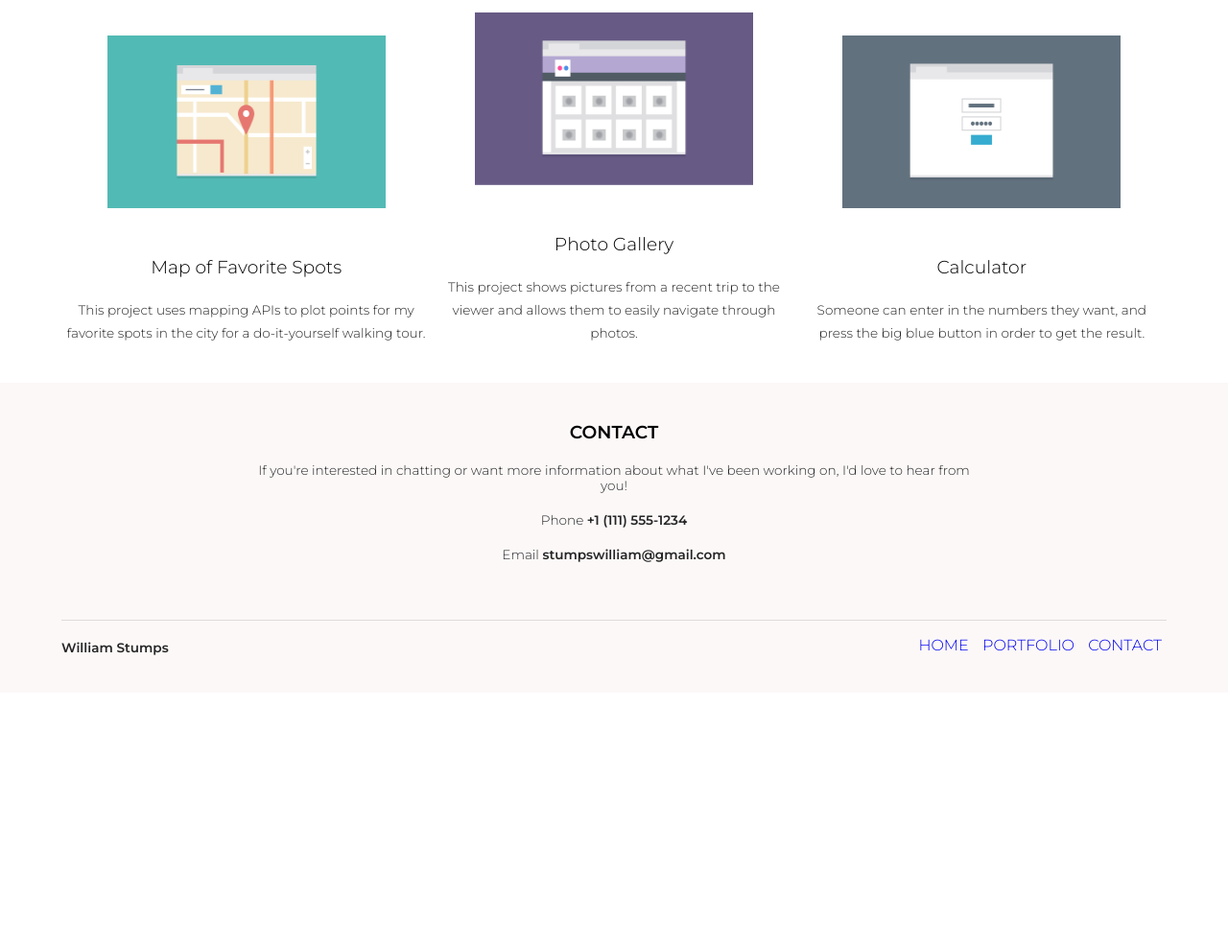
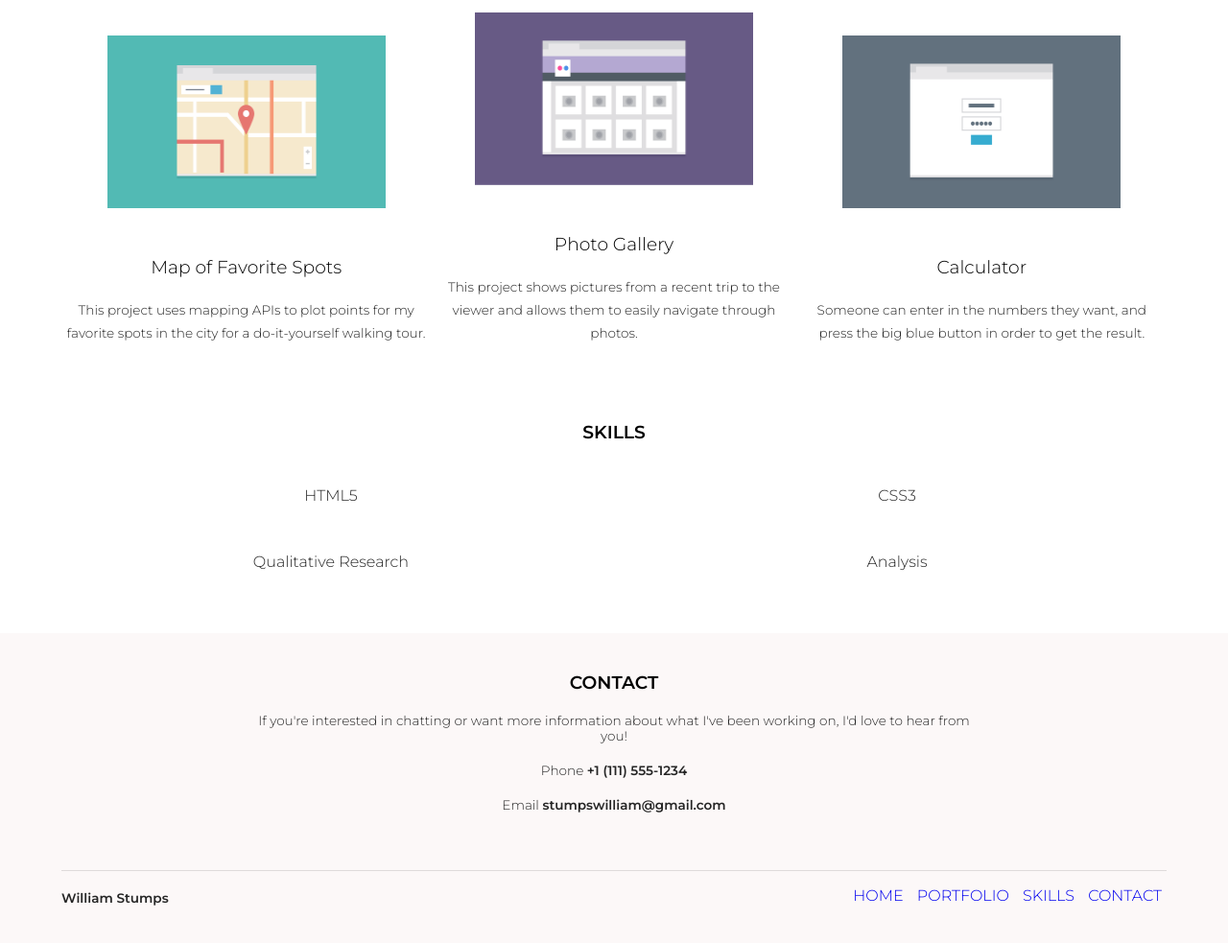
Before and after one commit to wstumps/Treehouse_Portfolio, a plain HTML site: page index.html in a window 1280 px wide. Shown: the part 827-1810 px from the top of the page at 96% size. Before the commit the page ends 1549 px from the top, so only its background shows below. Drawn offline with Linux system fonts and the light colour scheme.

Commit message:
added "Skills" section

```diff
--- a/css/styles.css
+++ b/css/styles.css
@@ -1,7 +1,7 @@
 * {
     font-family: 'Montserrat', sans-serif;
     box-sizing: border-box;
-    margin: 0;
+    margin: 0 auto;
     padding: 0;
 }
 
@@ -87,6 +87,25 @@ p {
     display: block;
     width: 290px;
     height: 200px;
+}
+
+/* Skills */
+
+#skills {
+    text-align: center;
+}
+
+.skill {
+    padding-bottom: 40px;
+}
+
+
+li {
+    display: inline-block;
+    width: 45%;
+    margin: 5px;
+    padding: 20px;
+    color: rgb(37, 37, 37);
 }
 
 /* Contact */
--- a/index.html
+++ b/index.html
@@ -16,6 +16,7 @@
                 <div>
                     <a href="index.html">HOME</a>
                     <a href="#portfolio">PORTFOLIO</a>
+                    <a href="#skills">SKILLS</a>
                     <a href="#contact">CONTACT</a>
                 </div>
             </nav>
@@ -60,6 +61,17 @@
             <p>Someone can enter in the numbers they want, and press the big blue button in order to get the result.</p>
         </div>
     </section>
+    <section id="skills">
+        <h3>SKILLS</h3>
+        <div class="skill">
+            <ul>
+                <li>HTML5</li>
+                <li>CSS3</li>
+                <li>Qualitative Research</li>
+                <li>Analysis</li>
+            </ul>
+        </div>
+    </section>
     <section id="contact">
         <h3>CONTACT</h3>
         <p>If you're interested in chatting or want more information about what I've been working on, I'd love to hear from you!</p>
@@ -78,6 +90,7 @@
                 <div class="footer-links">
                     <a href="index.html">HOME</a>
                     <a href="#portfolio">PORTFOLIO</a>
+                    <a href="#skills">SKILLS</a>
                     <a href="#contact">CONTACT</a>
                 </div>
             </nav>
```
